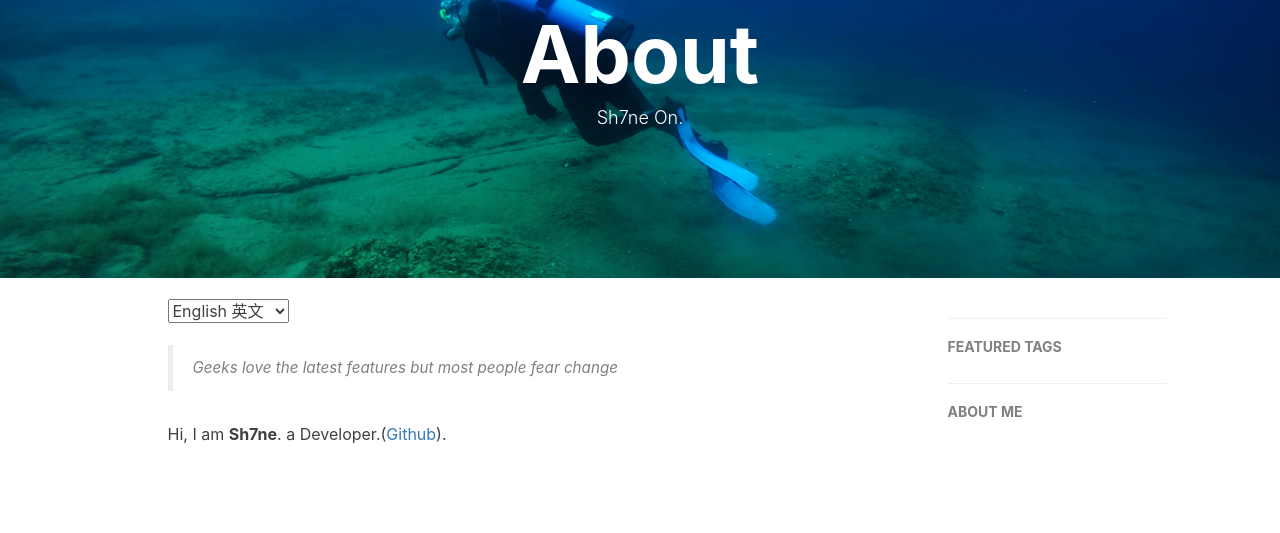
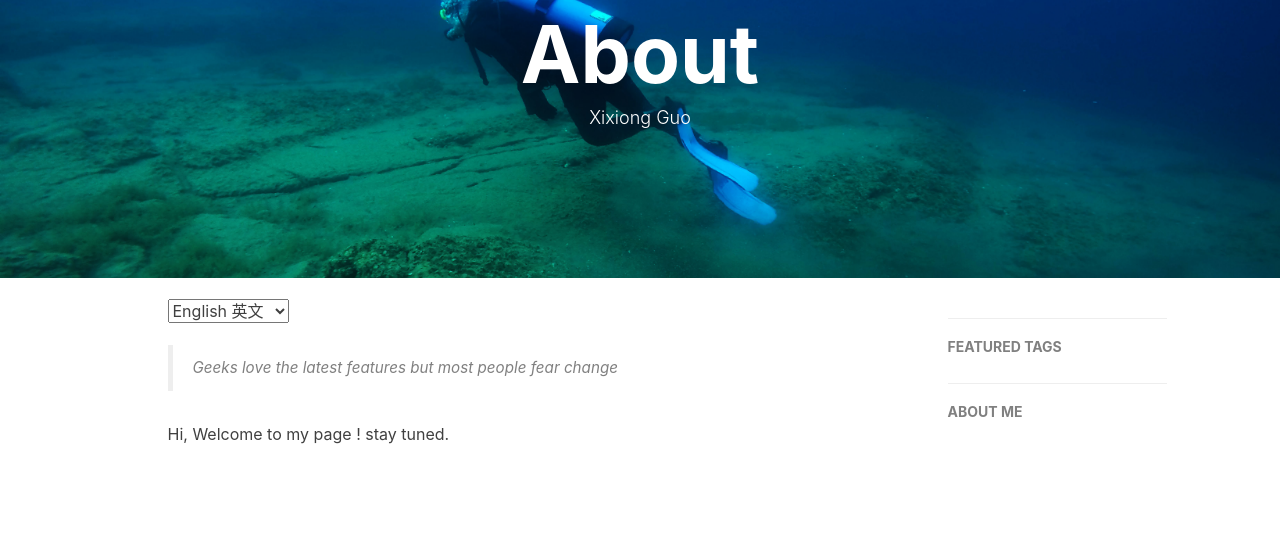
Before and after one commit to Xixiong-Guo/Xixiong-Guo.github.io, a Jekyll site: the page built from about.html, in a window 1280 px wide. Shown: the part 140-673 px from the top of the page. Built offline with Jekyll 4.4.1, drawn with Linux system fonts in a browser that asks for light colours; nearby versions of some CDN libraries; comment, search, counter and statistics services are not loaded.

```diff
--- a/about.html
+++ b/about.html
@@ -1,7 +1,7 @@
 ---
 layout: page
 title: "About"
-description: "Sh7ne On."
+description: "Xixiong Guo"
 header-img: "img/about-bg.jpg"
 ---
 
@@ -21,7 +21,7 @@
         </p>
     </blockquote>
 
-    <p>Hi, I am <strong>Sh7ne</strong>. a Developer.(<a href="http://github.com/Sh7ne">Github</a>).
+    <p>Hi, Welcome to my page ! stay tuned.
 
 </div>
 
@@ -44,18 +44,20 @@
 /**
 *  RECOMMENDED CONFIGURATION VARIABLES: EDIT AND UNCOMMENT THE SECTION BELOW TO INSERT DYNAMIC VALUES FROM YOUR PLATFORM OR CMS.
 *  LEARN WHY DEFINING THESE VARIABLES IS IMPORTANT: https://disqus.com/admin/universalcode/#configuration-variables*/
-/*
-var disqus_config = function () {
-this.page.url = PAGE_URL;  // Replace PAGE_URL with your page's canonical URL variable
-this.page.identifier = PAGE_IDENTIFIER; // Replace PAGE_IDENTIFIER with your page's unique identifier variable
-};
+
+*var disqus_config = function () {
+*this.page.url = PAGE_URL;  // Replace PAGE_URL with your page's canonical URL variable
+*this.page.identifier = PAGE_IDENTIFIER; // Replace PAGE_IDENTIFIER with your page's unique identifier variable
+*};
 */
-(function() { // DON'T EDIT BELOW THIS LINE
-var d = document, s = d.createElement('script');
-s.src = '//sh7ne.disqus.com/embed.js';
-s.setAttribute('data-timestamp', +new Date());
-(d.head || d.body).appendChild(s);
-})();
+*(function() { // DON'T EDIT BELOW THIS LINE
+*var d = document, s = d.createElement('script');
+*s.src = '//sh7ne.disqus.com/embed.js';
+*s.setAttribute('data-timestamp', +new Date());
+*(d.head || d.body).appendChild(s);
+*})();
+/**
+
 </script>
 <noscript>Please enable JavaScript to view the <a href="https://disqus.com/?ref_noscript">comments powered by Disqus.</a></noscript>
 
```
Also changed, not shown: other parts of about.html (+1 -1 lines).
